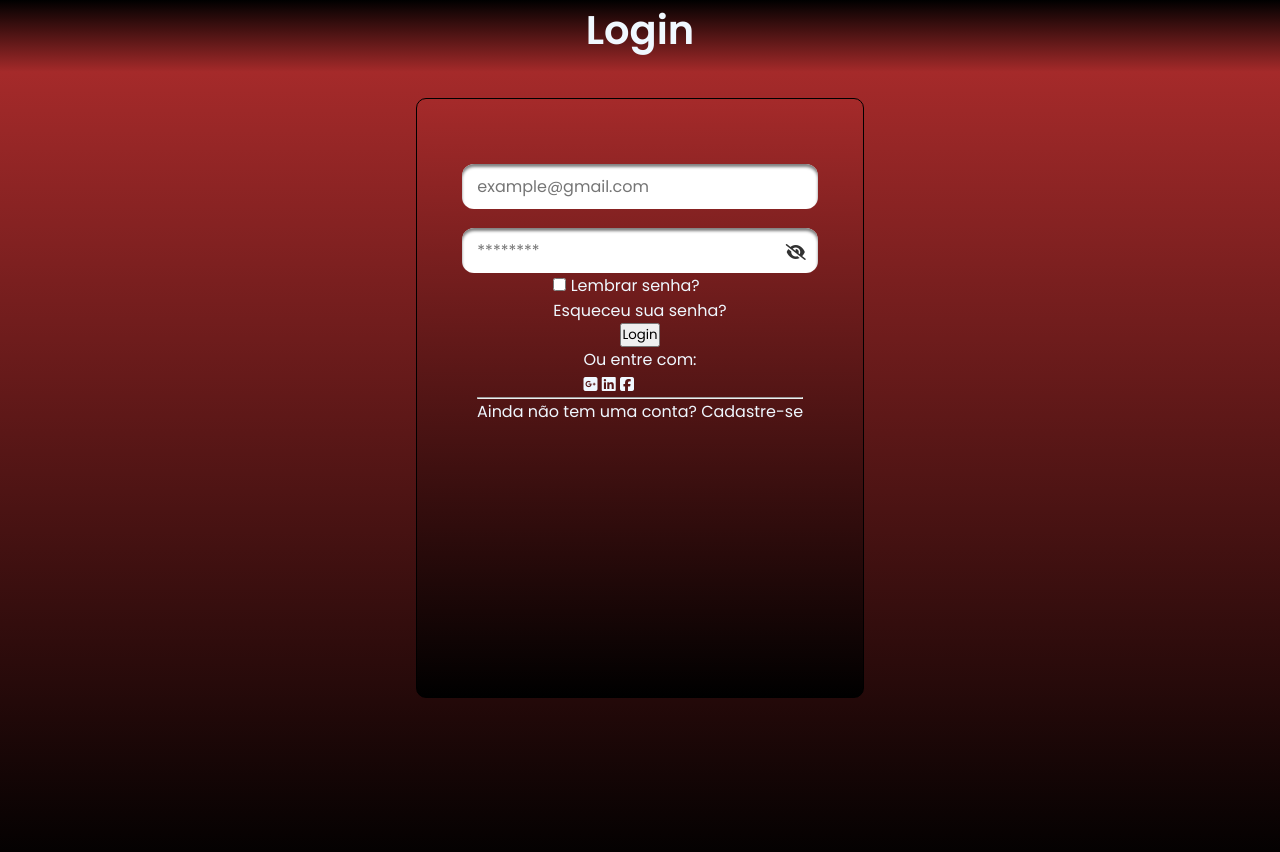
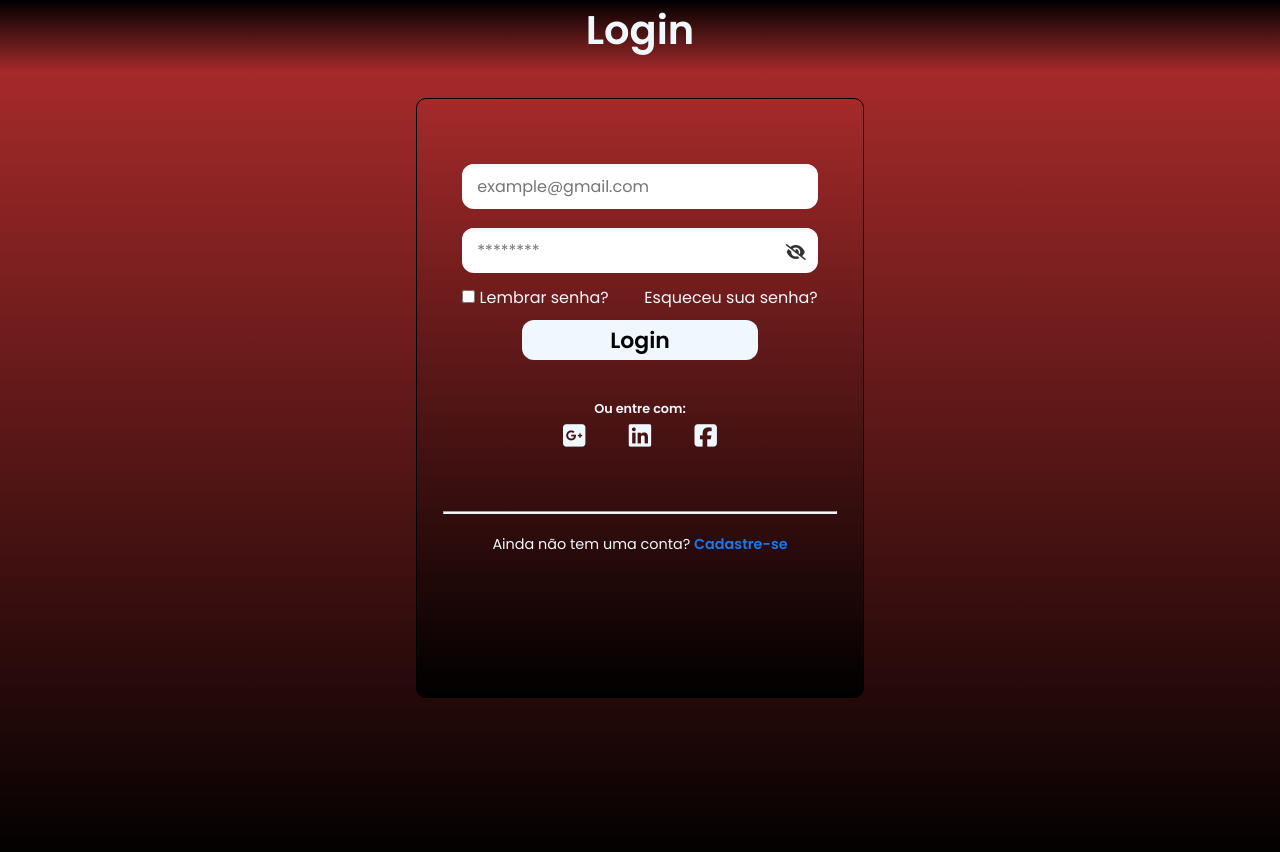
Before and after one commit to mateussoliv/Tela-de-Login, a plain HTML site: page index.html in a window 1280 px wide. Drawn offline with Linux system fonts and the light colour scheme.

Commit message:
Atualizando tela de login

```diff
--- a/css/style.css
+++ b/css/style.css
@@ -4,6 +4,7 @@
         box-sizing: border-box;
         font-family: 'Poppins',  sans-serif;
         text-decoration: none;
+
 }
 
 header{
@@ -67,7 +68,7 @@ main form .inputs-container input {
 
 
     font-size: 16px;
-    color: grey;
+    color: aliceblue;
 
     box-shadow: 0px 3px 3px inset;
 }
@@ -98,3 +99,105 @@ main form .password-container i {
 main form .password-container #eye{
     display: none;
 }
+
+main form .password-info{
+    width: 90%;
+    margin-top: 3%;
+    display: flex;
+    align-items: center;
+    justify-content: space-between;
+}
+
+main form .password-info a{
+    transition: 0.2s ease-in-out;
+}
+main form .password-info a:hover{
+    color: #0A66C2;
+    font-weight: 600;
+}
+
+main form button{
+    background-color: aliceblue;
+    width: 60%;
+    height: 40px;
+    border:  0;
+    outline: 0;
+    border-radius: 12px;
+    margin-top: 10px;
+    font-size:22px;
+
+    font-weight: 600;
+    cursor: pointer;
+    transition: 0.3s ease-in-out;
+}
+
+main form button:hover{
+    background-color: brown ;
+    color: whitesmoke;
+    border: solid 2px black;
+}
+
+main form .links-container{
+    width: 100%;
+     display: flex;
+     flex-direction: column;
+     align-items: center;
+     margin-top: 10%;
+
+}
+
+main form .links-container span{
+    font-size: 0.8em;
+    font-weight: 600;
+}
+
+main form .links-container aside{
+    margin-top: 5px;
+    width: 50%;
+    display: flex;
+    align-items: center;
+    justify-content: space-around;
+}
+main form .links-container aside i{
+    font-size: 1.6em;
+    transform: 0.3s ease-in-out;
+
+}
+
+main form .links-container aside .google:hover{
+    color:#FF0000;
+}
+main form .links-container aside .linkedin:hover{
+    color: #0A66C2;
+}
+main form .links-container aside .facebook:hover{
+    color: #1877F2;
+}
+
+main form footer{
+    width: 100%;
+    margin-top: 15%;
+    display: flex;
+    flex-direction: column;
+    align-items: center;
+}
+main form footer hr{
+    width: 100%;
+    height: 3px;
+    background-color: aliceblue;
+}
+
+main form footer span{
+    font-weight: 400;
+    font-size: 0.9em;
+    margin-top: 5%;
+}
+
+main form footer a{
+    color: #1877F2;
+    font-weight: 600;
+    transition: 0.2s ease-in-out;
+}
+main form footer a:hover{
+    color: #0A66C2;
+}
--- a/index.html
+++ b/index.html
@@ -43,9 +43,9 @@
                 <section class="links-container">
                     <span>Ou entre com:</span>
                     <aside>
-                        <a href="#"><i class="fa-brands fa-square-google-plus"></i></a>
-                        <a href="#"><i class="fa-brands fa-linkedin"></i></a>
-                        <a href="#"><i class="fa-brands fa-square-facebook"></i></i></a>
+                        <a href="#"><i class="fa-brands fa-square-google-plus google"></i></a>
+                        <a href="#"><i class="fa-brands fa-linkedin linkedin"></i></a>
+                        <a href="#"><i class="fa-brands fa-square-facebook facebook"></i></i></a>
                     </aside>
                 </section>
 
```
